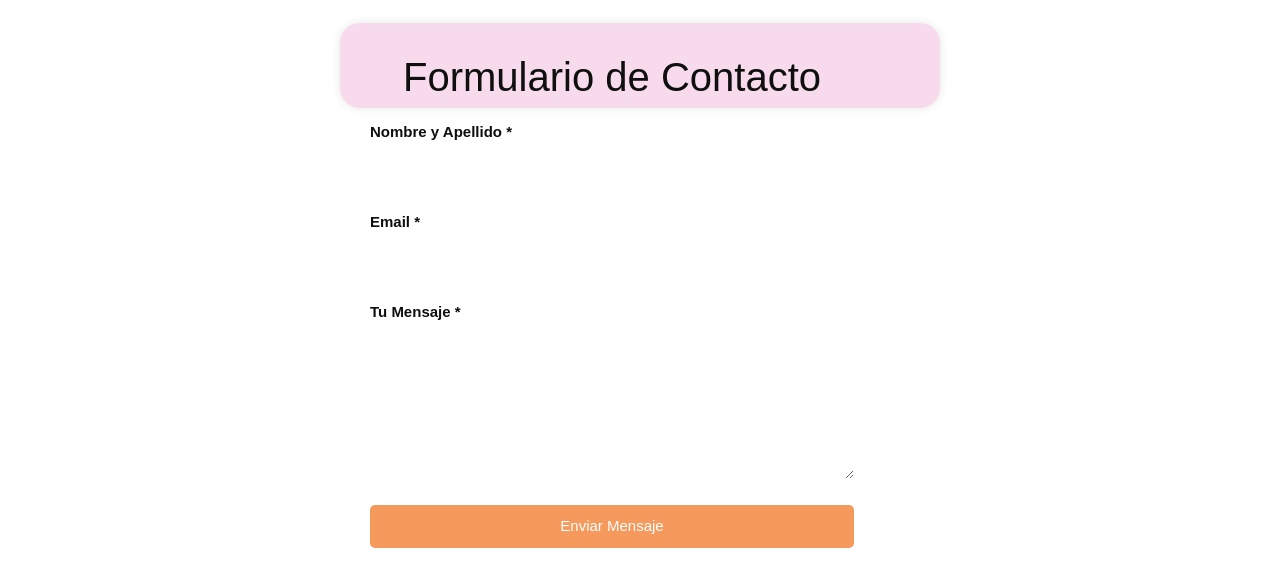
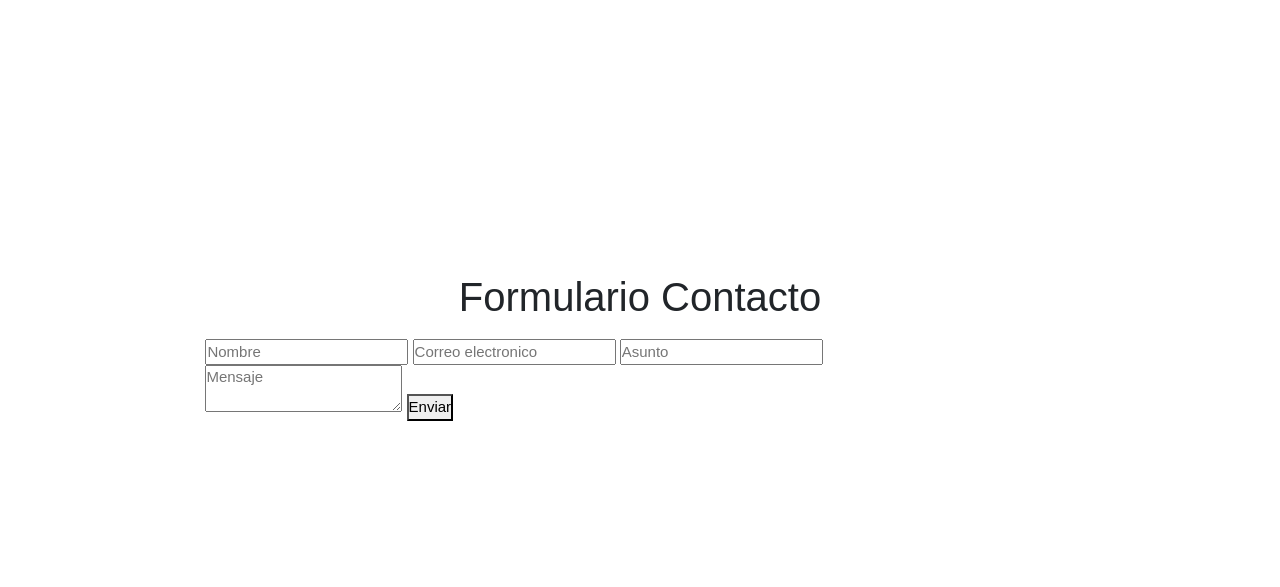
Before and after one commit to iosiWuaja/Projecto-EVA1, a plain HTML site: page contactanos.html in a window 1280 px wide. Shown: the part 77-664 px from the top of the page. Drawn offline with nearby package versions, Linux system fonts and the light colour scheme; a web font is replaced by a local one.

Commit message:
cambios de ultimo minuto

```diff
--- a/contactanos.html
+++ b/contactanos.html
@@ -15,43 +15,40 @@
     <meta name="viewport" content="width=device-width, initial-scale=1.0">
     <!--CSS-->
     <link rel="stylesheet" href="style.css">
+    <title>Formulario de contacto</title>
+</head>
+<body>
+    <body class="fondo-paginna">
+
+        <a href="index.html" class="logo">
+            <img src="img/logo esquina inicio.png" alt="Logo 2">
+            <span>Inicio</span>
+        </a>
+    <div class="contenedor">
+
+        <h1>Formulario Contacto</h1>
+
+        <div class="contenido">
 
 
-</head>
 
-<body class="fondo-paginna">
 
-    <a href="index.html" class="logo">
-        <img src="img/Captura_de_pantalla_2024-05-20_181156-removebg-preview.png" alt="Logo 2">
-        <span>Inicio</span>
-    </a>
+            <form action="enviado.html" method="GET" class="formulario">
 
-    <div class="forma">
-        <div class="formulario">
-            <h1>Formulario de Contacto</h1>
-            <form action="#" method="POST">
-                <div class="form-grupo">
-                    <label for="name">Nombre y Apellido <span class="required">*</span></label>
-                    <input type="text" id="name" name="name" required>
+                <input type="text" name="nombre" placeholder="Nombre" id="nombre">
+                <input type="text" name="correo" placeholder="Correo electronico" id="correo">
+                <input type="text" name="asunto" placeholder="Asunto" id="asunto">
+                <textarea name="mensaje" id="mensaje" placeholder="Mensaje"></textarea>
+                <button type="button" onclick="validarFormulario()" >Enviar</button>
 
-                </div>
-                <div class="form-grupo">
-                    <label for="email">Email <span class="required">*</span></label>
-                    <input type="email" id="email" name="email" required>
 
-                </div>
-                <div class="form-grupo">
-                    <label for="message">Tu Mensaje <span class="required">*</span></label>
-                    <textarea id="message" name="message" rows="5" required></textarea>
+            </form>
 
-                </div>
-                <button type="submit" class="boton-enviar">Enviar Mensaje</button>
-            </form>
         </div>
+
     </div>
 
-
-<script src="https://code.jquery.com/jquery-3.6.0.min.js"></script>
-<script src="script.js"></script>
+    <script src="https://code.jquery.com/jquery-3.3.1.min.js"></script>
+    <script src="script.js"></script>
 </body>
 </html>
```
